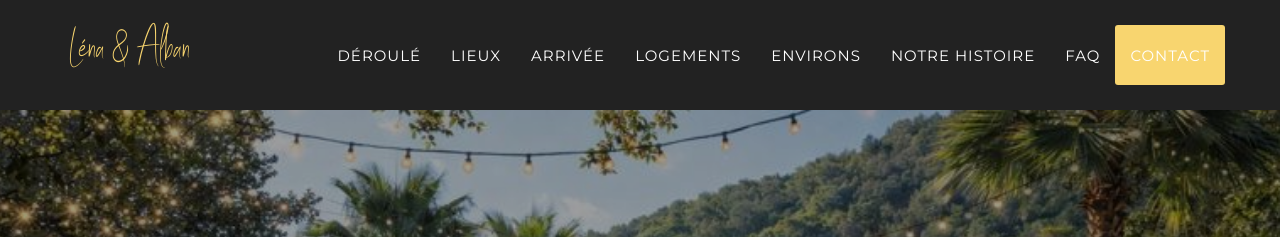
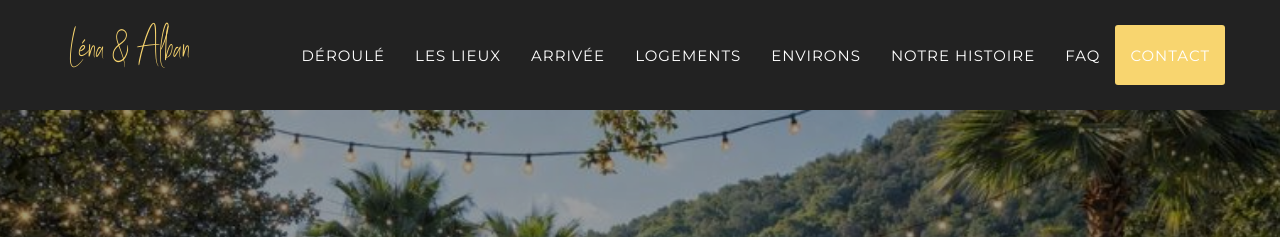
Before and after one commit to LenaAlban/lena-alban-wedding, a Jekyll site: the page built from _fr_pages/index.html, in a window 1280 px wide. Shown: the top 237 px of the page. Built offline with Jekyll 4.4.1, drawn with Linux system fonts in a browser that asks for light colours; some web fonts are replaced.

Commit message:
Update header.html

```diff
--- a/_includes/fr_data/header.html
+++ b/_includes/fr_data/header.html
@@ -26,7 +26,7 @@
                     <a class="page-scroll" href="#events">Déroulé</a>
                 </li>
                 <li>
-                    <a class="page-scroll" href="#venue">Lieux</a>
+                    <a class="page-scroll" href="#venue">Les lieux</a>
                 </li>
                 <li>
                     <a class="page-scroll" href="#travel">Arrivée</a>
```
